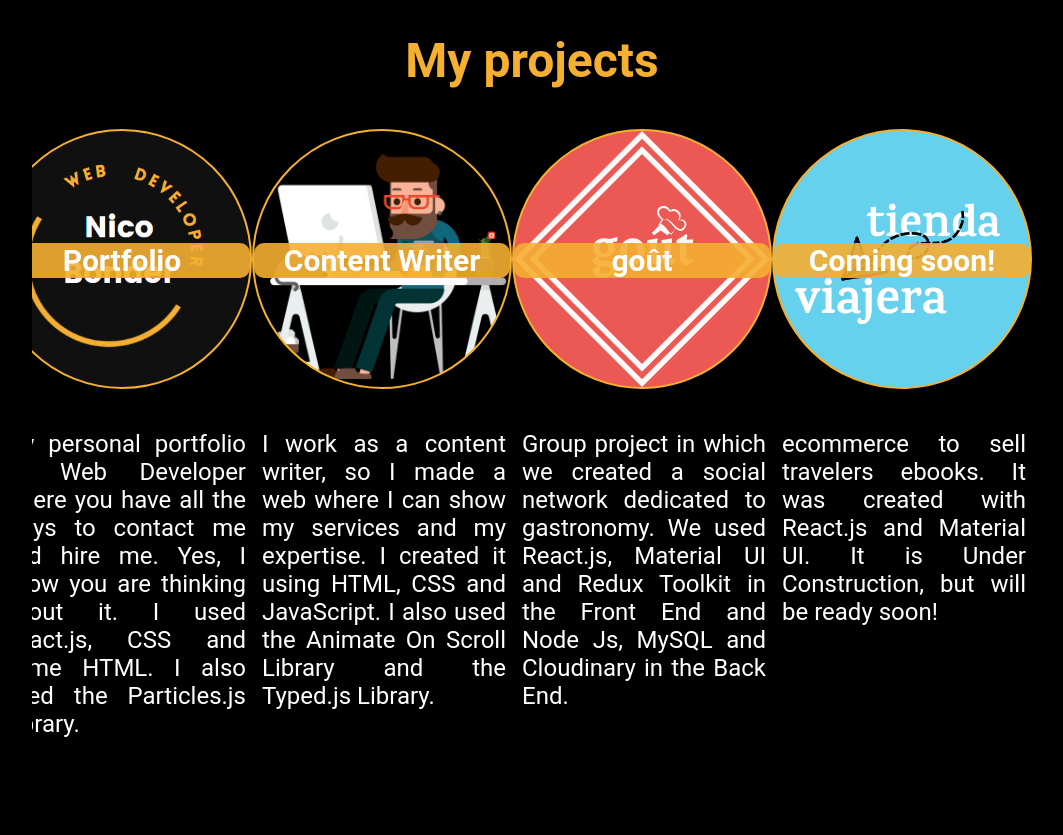
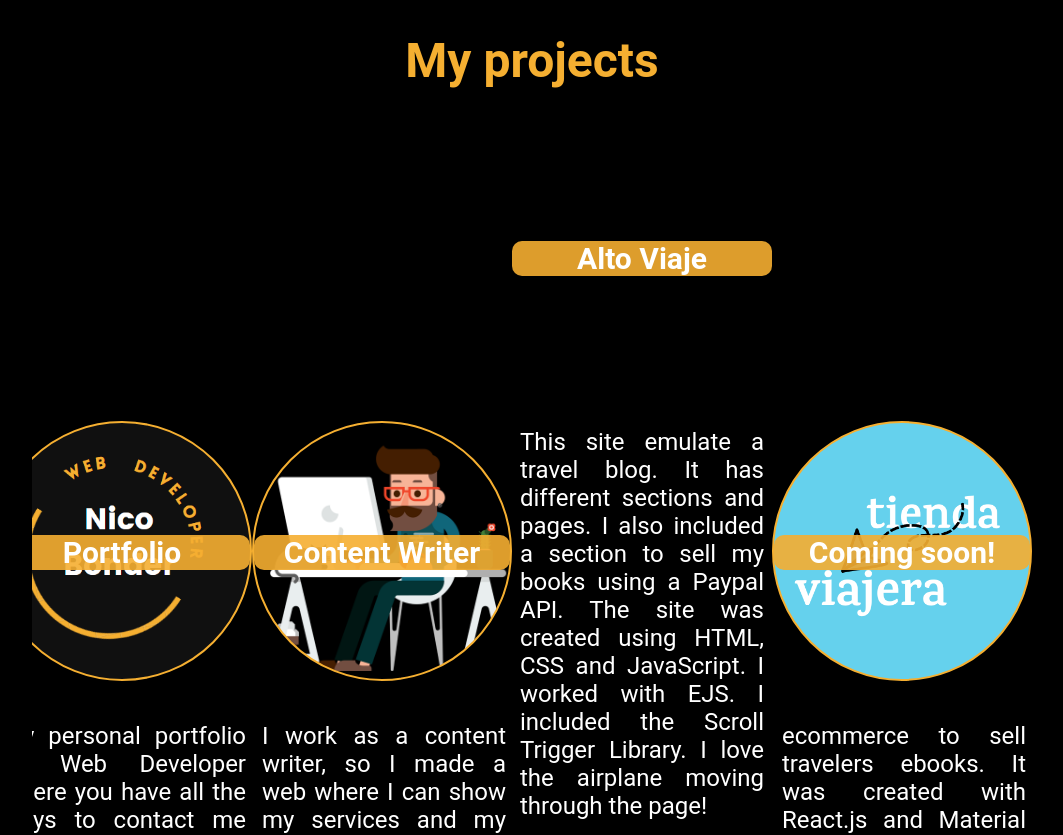
Before and after one commit to nicobonder/webdevportfolio, a React (Create React App) app: page / in a window 1280 px wide. Shown: the part 1440-2275 px from the top of the page, without its empty margins (108-1171 px from the left). Built offline with nearby package versions, Linux system fonts and the light colour scheme.

Commit message:
gout is not available, so I included Alto Viaje Blog project

```diff
--- a/src/projectData.js
+++ b/src/projectData.js
@@ -17,12 +17,20 @@ const projects = [
     description: "Trabajo como escritor freelance, entonces creé una sitio web donde poder mostrar los servicios que ofrezco y mi experiencia. Lo creé usando HTML, CSS y JavaScript. También usé las librerías Animate On Scroll y Typed.js.",
     img: "",
     },
-    {id: 3,
+    /*{id: 3,
     clase: "gout",
     link: "https://gout.vercel.app/",
     title: "Click para ver el proyecto",
     name: "goût",
     description: "Proyecto grupal en el que creamos una red social dedicada a la gastronomía. En el Front End usamos React.js, Material UI y Redux Toolkit, mientras que en el Back End usamos Node Js, MySQL y Cloudinary.",
+    img: "",
+    },*/
+    {id: 3,
+    clase: "alto",
+    link: "altoviaje.herokuapp.com/",
+    title: "Click para ver el proyecto",
+    name: "Alto Viaje",
+    description: "La página simula un blog de viajes. Tiene diferentes secciones y páginas. Incluí una sección para vender mis libros usando un API de Paypal. El sitio fue creado con HTML, CSS y JavaScript. Trabajé con EJS. También incluí la librería Scroll Trigger. Me encanta como queda el avioncito moviéndose por la página!",
     img: "",
     },
     {id: 4,
--- a/src/projectDataEn.js
+++ b/src/projectDataEn.js
@@ -17,12 +17,20 @@ const projectsEn = [
     description: "I work as a content writer, so I made a web where I can show my services and my expertise. I created it using HTML, CSS and JavaScript. I also used the Animate On Scroll Library and the Typed.js Library.",
     img: "",
     },
-    {id: 3,
+    /*{id: 3,
     clase: "gout",
     link: "https://gout.vercel.app/",
     title: "Click to open this project",
     name: "goût",
     description: "Group project in which we created a social network dedicated to gastronomy. We used React.js, Material UI and Redux Toolkit in the Front End and Node Js, MySQL and Cloudinary in the Back End.",
+    img: "",
+    },*/
+    {id: 3,
+    clase: "alto",
+    link: "altoviaje.herokuapp.com/",
+    title: "Click to open this project",
+    name: "Alto Viaje",
+    description: "This site emulate a travel blog. It has different sections and pages. I also included a section to sell my books using a Paypal API. The site was created using  HTML, CSS and JavaScript. I worked with EJS. I included the Scroll Trigger Library. I love the airplane moving through the page!",
     img: "",
     },
     {id: 4,
```
